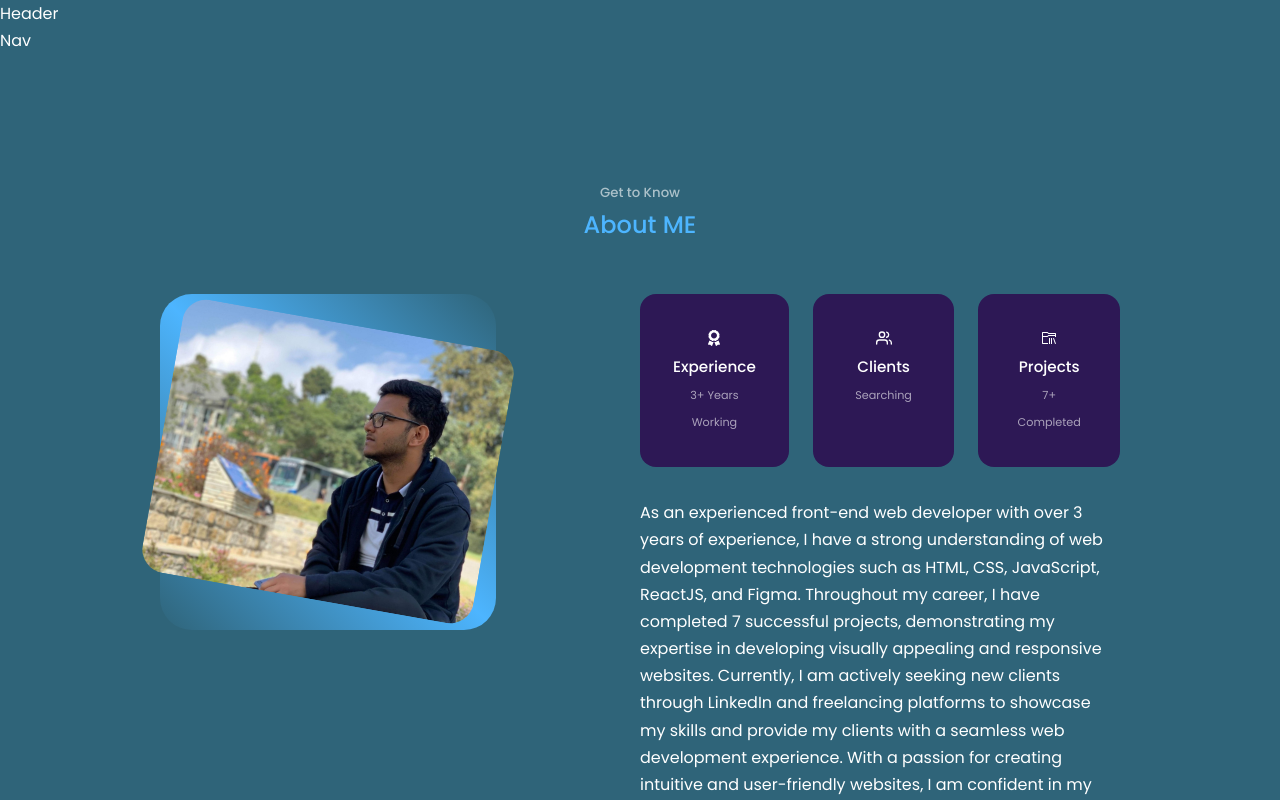
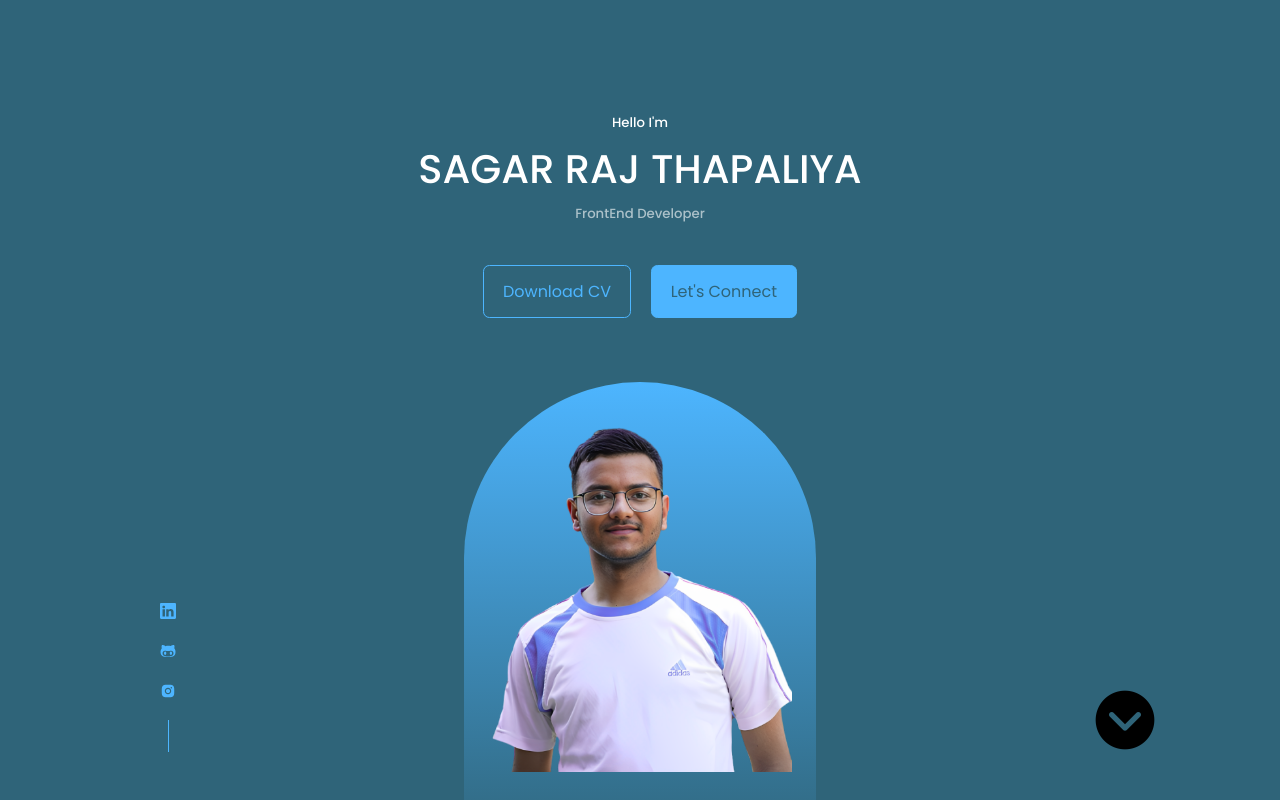
Before and after one commit to sagarthapaliya12/Sagar-Portfolio, a React (Vite) app: page / in a window 1280 px wide. Shown: the top 800 px of the page. Built offline with nearby package versions, Linux system fonts and the light colour scheme.

Commit message:
developed header section of website

```diff
--- a/src/Components/header/Header.jsx
+++ b/src/Components/header/Header.jsx
@@ -1,10 +1,30 @@
-import React from 'react'
-import './header.css'
+import React from "react";
+import "./header.css";
+import CTA from "./Cta";
+import profile from "../../assets/sagarprofile.png";
+import scroll from "../../assets/scroll-down.png";
+import HeaderSocials from "./HeaderSocials";
 
 const Header = () => {
-  return (
-    <div>Header</div>
-  )
-}
+	return (
+		<header>
+			<div className="container header_container">
+				<h5>Hello I'm</h5>
+				<h1>SAGAR RAJ THAPALIYA</h1>
+				<h5 className="text-light">FrontEnd Developer</h5>
+				<CTA />
+				<HeaderSocials />
 
-export default Header
+				<div className="profileImg">
+					<img src={profile} alt="my picture" />
+				</div>
+
+				<a href="#contact" className="scroll_down" title="Scroll Down">
+					<img src={scroll} alt="scroll-down" />
+				</a>
+			</div>
+		</header>
+	);
+};
+
+export default Header;
--- /dev/null
+++ b/src/Components/header/HeaderSocials.jsx
@@ -0,0 +1,22 @@
+import React from "react";
+import { BsLinkedin } from "react-icons/bs";
+import { FaGithubAlt } from "react-icons/fa";
+import { AiFillInstagram } from "react-icons/ai";
+
+const HeaderSocials = () => {
+	return (
+		<div className="header_socials">
+			<a href="https://www.linkedin.com/in/sagar-raj12/" target="_blank">
+				<BsLinkedin />
+			</a>
+			<a href="https://github.com/sagarthapaliya12" target="_blank">
+				<FaGithubAlt />
+			</a>
+			<a href="https://www.instagram.com/arko.sagar/" target="_blank">
+				<AiFillInstagram />
+			</a>
+		</div>
+	);
+};
+
+export default HeaderSocials;
--- a/src/Components/header/header.css
+++ b/src/Components/header/header.css
@@ -0,0 +1,80 @@
+header {
+    height: 100vh;
+    padding-top: 7rem;
+    overflow: hidden;
+}
+
+.header_container {
+    text-align: center;
+    height: 100%;
+    position: relative;
+}
+
+/* CTA */
+.cta {
+    margin-top: 2.5rem;
+    display: flex;
+    gap: 1.2rem;
+    justify-content: center;
+}
+
+/* SOCIALS */
+.header_socials {
+    display: flex;
+    flex-direction: column;
+    align-items: center;
+    gap: 0.8rem;
+    position: absolute;
+    left: 0;
+    bottom: 3rem;
+}
+
+.header_socials::after {
+    content: "";
+    width: 1px;
+    height: 2rem;
+    background: var(--color-primary);
+}
+
+/* Profile Image */
+.profileImg {
+    background: linear-gradient(var(--color-primary), transparent);
+    width: 22rem;
+    height: 30rem;
+    position: absolute;
+    left: calc(50% - 11rem);
+    margin-top: 4rem;
+    border-radius: 12rem 12rem 0 0;
+    overflow: hidden;
+    padding: 2.5rem 1.5rem 1.5rem 1.5rem;
+    pointer-events: none;
+
+}
+
+/* scroll Down */
+.scroll_down {
+    position: absolute;
+    right: -2.3rem;
+    bottom: 3rem;
+    font-weight: 300;
+    font-size: 0.9rem;
+}
+
+/* Medium Screen */
+@media screen and (max-width: 1024px) {
+    header {
+        height: 68vh;
+    }
+}
+
+/* Small Screen */
+@media screen and (max-width: 600px) {
+    header {
+        height: 100vh;
+    }
+
+    .header_socials,
+    .scroll_down {
+        display: none;
+    }
+}
```
